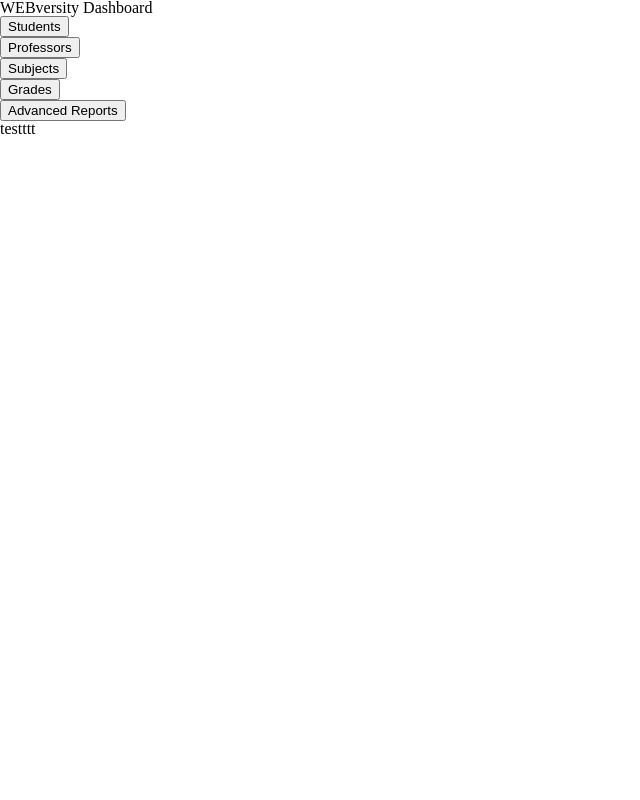
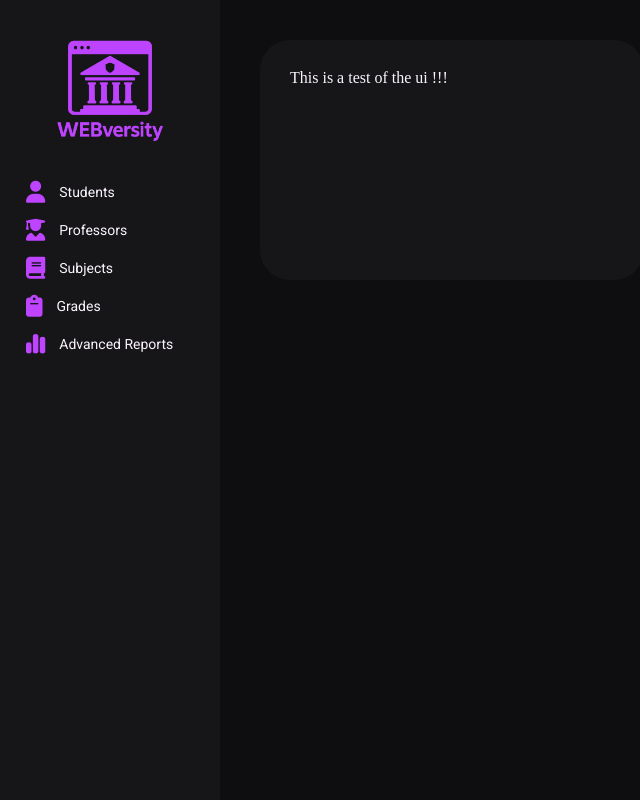
Before and after one commit to valentinmanafov/PHP-Simple-University-Dashboard-Project, a PHP site: page / in a window 1280 px wide. Shown: the whole page, without its empty margins (0-640 px from the left). Run offline with PHP 8.4, Linux system fonts and the light colour scheme; some libraries are stand-ins or nearby versions.

Commit message:
Basic project formating and desing

```diff
--- a/index.php
+++ b/index.php
@@ -7,37 +7,41 @@
     <link rel="stylesheet" href="reset.css">
     <link rel="stylesheet" href="style.css">
 
+    <script src="https://kit.fontawesome.com/dd71a00e9a.js" crossorigin="anonymous"></script>
+    <link rel="preconnect" href="https://fonts.googleapis.com">
+    <link rel="preconnect" href="https://fonts.gstatic.com" crossorigin>
+    <link href="https://fonts.googleapis.com/css2?family=Roboto:ital,wght@0,100;0,300;0,400;0,500;0,700;0,900;1,100;1,300;1,400;1,500;1,700;1,900&display=swap" rel="stylesheet">
     <title>WEBversity</title>
 </head>
 
 <body>
     <div class="site-body">
         <div class="menu-left">
-            <div class="nav">
-                <h4 class="menu-title">
-                    WEBversity Dashboard
-                </h4>
+            <img src="img\logo.png" alt="" class="menu-img">
+            <div class="menu-nav">
                 <ul class="menu-ul">
                     <li class="menu-li">
-                        <form action=""><button class="menu-buttons">Students</button></form>
+                        <form action=""><button class="menu-buttons"><i class="fa-solid fa-user"></i><span>Students</span></button></form>
                     </li>
                     <li class="menu-li">
-                        <form action=""><button class="menu-buttons">Professors</button></form>
+                        <form action=""><button class="menu-buttons"><i class="fa-solid fa-user-graduate"></i><span>Professors</span></button></form>
                     </li>
                     <li class="menu-li">
-                        <form action=""><button class="menu-buttons">Subjects</button></form>
+                        <form action=""><button class="menu-buttons"><i class="fa-solid fa-book"></i><span>Subjects</span></button></form>
                     </li>
                     <li class="menu-li">
-                        <form action=""><button class="menu-buttons">Grades</button></form>
+                        <form action=""><button class="menu-buttons"><i class="fa-solid fa-clipboard"></i><span>Grades</span></button></form>
                     </li>
                     <li class="menu-li">
-                        <form action=""><button class="menu-buttons">Advanced Reports</button></form>
+                        <form action=""><button class="menu-buttons"><i class="fa-solid fa-chart-simple"></i><span>Advanced Reports</span></button></form>
                     </li>
                 </ul>
             </div>
         </div>
         <div class="site-content">
-            <h1>testttt</h1>
+            <div class="section1">
+                <h1>This is a test of the ui !!!</h1>
+            </div>
         </div>
     </div>
 
--- a/style.css
+++ b/style.css
@@ -0,0 +1,65 @@
+:root{
+    --darkbg: rgb(14, 14, 17);
+    --lightbg: rgb(22, 22, 24);
+    --text: rgb(251, 244, 255);
+    --primary: rgb(104, 17, 146);
+    --secondary: rgb(226, 172, 255);
+    --accent: rgb(190, 68, 255);
+
+}
+*{
+    box-sizing: border-box;
+    font-family: "Roboto", sans-serif;
+    font-style: normal;
+}
+body{
+    background-color: var(--darkbg);
+}
+.site-body{
+    display: flex;
+}
+.menu-left{
+    background-color: var(--lightbg);
+    height: 100vh;
+    width: 220px;
+    display: flex;
+    flex-direction: column;
+}
+.menu-img{
+    align-self: center;
+    width: 140px;
+    padding-top: 20px;
+}
+.menu-nav{
+    padding: 20px;
+
+}
+.menu-li{
+    padding-bottom: 14px;
+}
+.menu-buttons{
+    display: flex;
+    align-items: center;
+    background-color: transparent;
+    border: none;
+    cursor:pointer;
+    color: var(--text);
+    font-weight: 400;
+    font-size: 14px;
+}
+.menu-buttons i{
+    font-size: 22px;
+    color: var(--accent);
+    padding-right: 14px;
+}
+.site-content{
+    padding: 40px;
+}
+.section1{
+    color: var(--text);
+    background-color: var(--lightbg);
+    width: 30vw;
+    height: 30vh;
+    padding: 30px;
+    border-radius: 30px;
+}
```
Also changed, not shown: img/logo.png (added).
